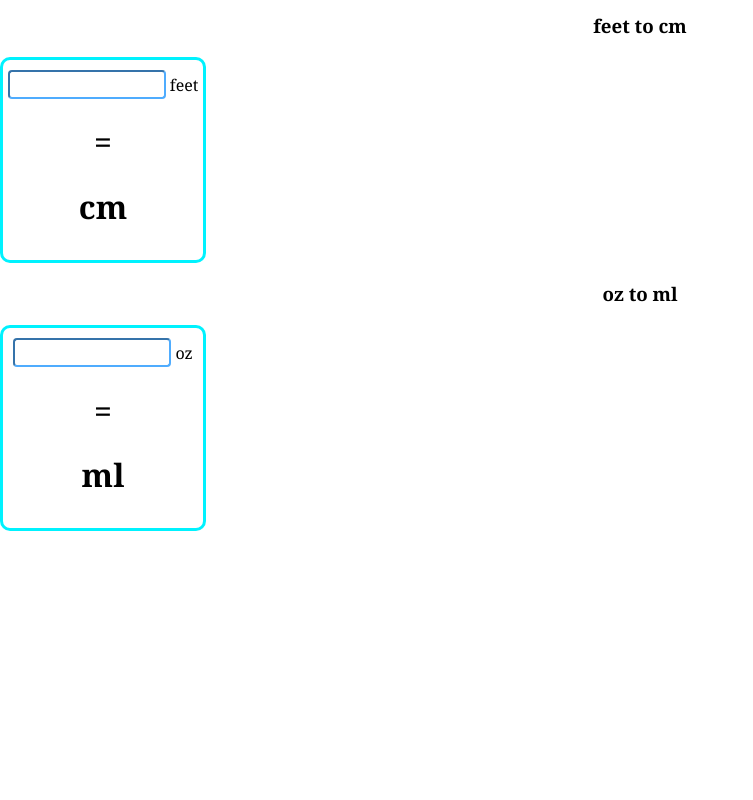
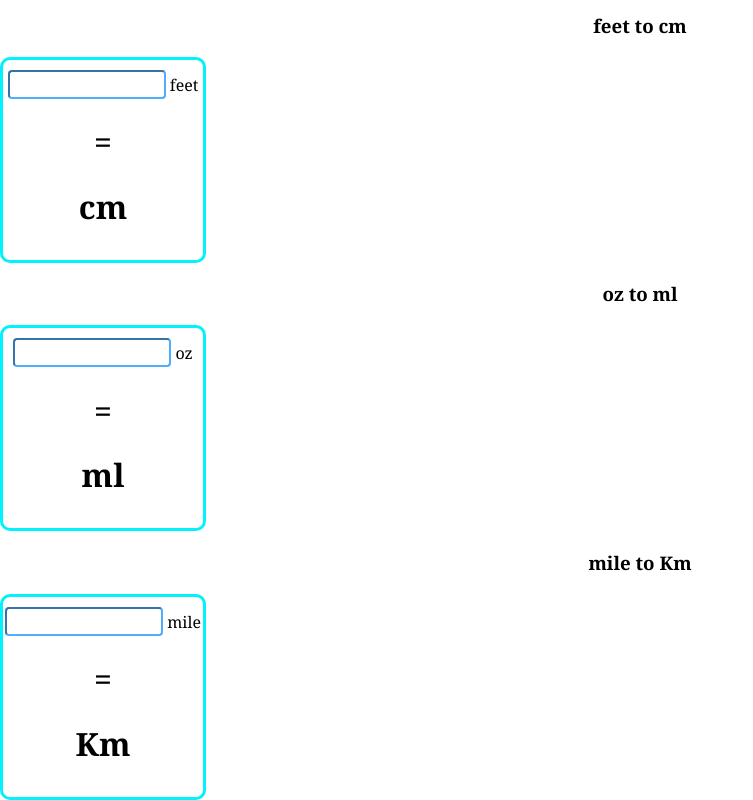
Before and after one commit to Oceanblue713/react-calculator, a React (Create React App) app: page / in a window 1280 px wide. Shown: the part 414-1214 px from the top of the page, without its empty margins (0-753 px from the left). Before the commit the page ends 945 px from the top, so only its background shows below. Built offline with nearby package versions, Linux system fonts and the light colour scheme.

Commit message:
Add mile to Km

```diff
--- a/src/App.js
+++ b/src/App.js
@@ -12,8 +12,7 @@ class App extends React.Component {
   }
 
   handleKgChange(event){
-    const inputValue = event.target.value;
-    this.setState({aCalc1: (inputValue * 0.454).toFixed(2)});
+    this.setState({aCalc1: (event.target.value * 0.454).toFixed(2)});
   }
 
   handleCmChange(event){
@@ -22,6 +21,10 @@ class App extends React.Component {
 
   handleMlChange(event){
     this.setState({aCalc3: (event.target.value * 29.57).toFixed(2)});
+  }
+
+  handleKmChange(event){
+    this.setState({aCalc4: (event.target.value * 1.609).toFixed(3)});
   }
 
   render(){
@@ -45,6 +48,12 @@ class App extends React.Component {
              bMetric="oz"
              aCalc={this.state.aCalc3}
              aMetric="ml" />
+
+        <Box bCalc={this.state.value}
+             bCalcChange={(event) => this.handleKmChange(event)}
+             bMetric="mile"
+             aCalc={this.state.aCalc4}
+             aMetric="Km" />
       </div>
     );
   }
```
